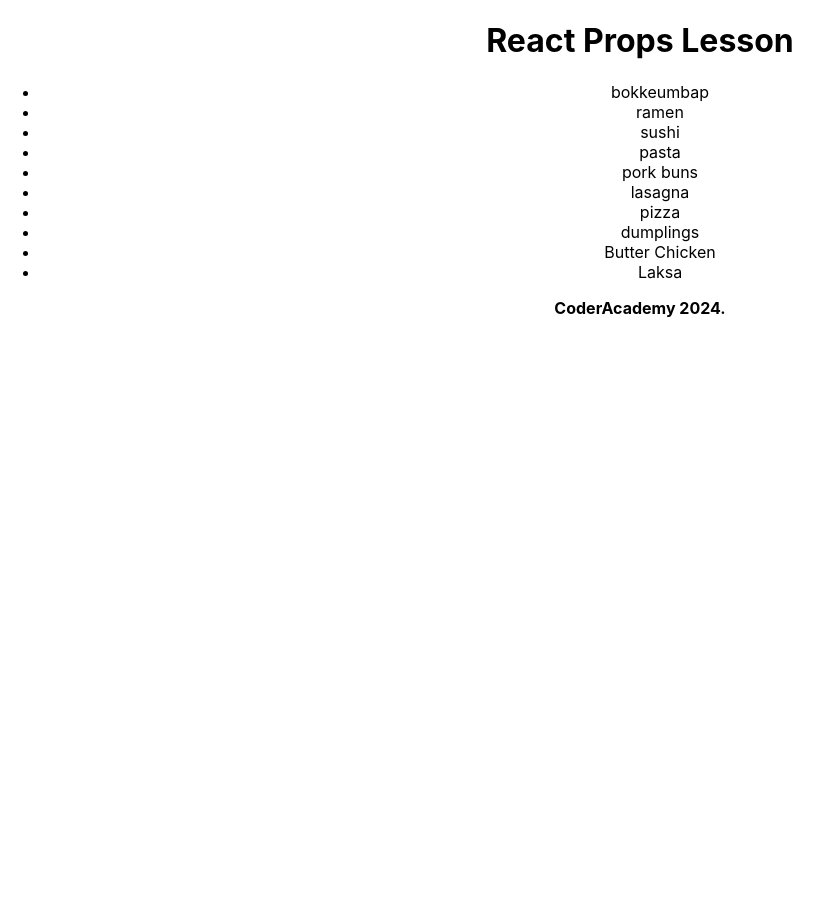
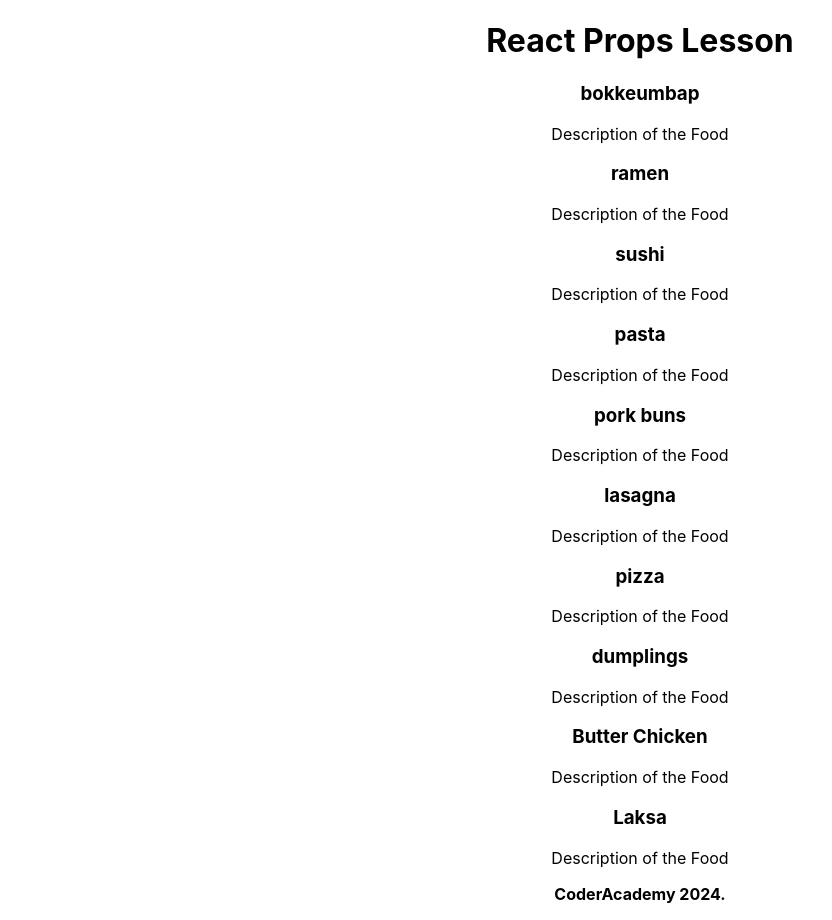
Before and after one commit to APaud3l/t3w5-reactprops, a React (Create React App) app: page / in a window 1280 px wide. Shown: the whole page, without its empty margins (0-832 px from the left). Before the commit the page ends 800 px from the top, so only its background shows below. Built offline with nearby package versions, Linux system fonts and the light colour scheme.

Commit message:
feat: props usage for dynamic food value fetch

```diff
--- /dev/null
+++ b/src/components/FoodCard.jsx
@@ -0,0 +1,9 @@
+export default function FoodCard(props){
+    const {foodName} = props;
+    return (
+        <div>
+            <h3>{foodName}</h3>
+            <p>Description of the Food</p>
+        </div>
+    )
+}
--- a/src/components/FoodList.jsx
+++ b/src/components/FoodList.jsx
@@ -1,3 +1,5 @@
+import FoodCard from "./FoodCard";
+
 let foods = [
     'bokkeumbap',
     'ramen',
@@ -14,13 +16,11 @@ let foods = [
 export default function FoodList(){
     return (
         <section>
-            <ul>
                 {
                     foods.map(food => {
-                        return <li>{food}</li>
+                        return <p><FoodCard foodName={food}/></p>
                     })
                 }
-            </ul>
         </section>
     )
 }
```
